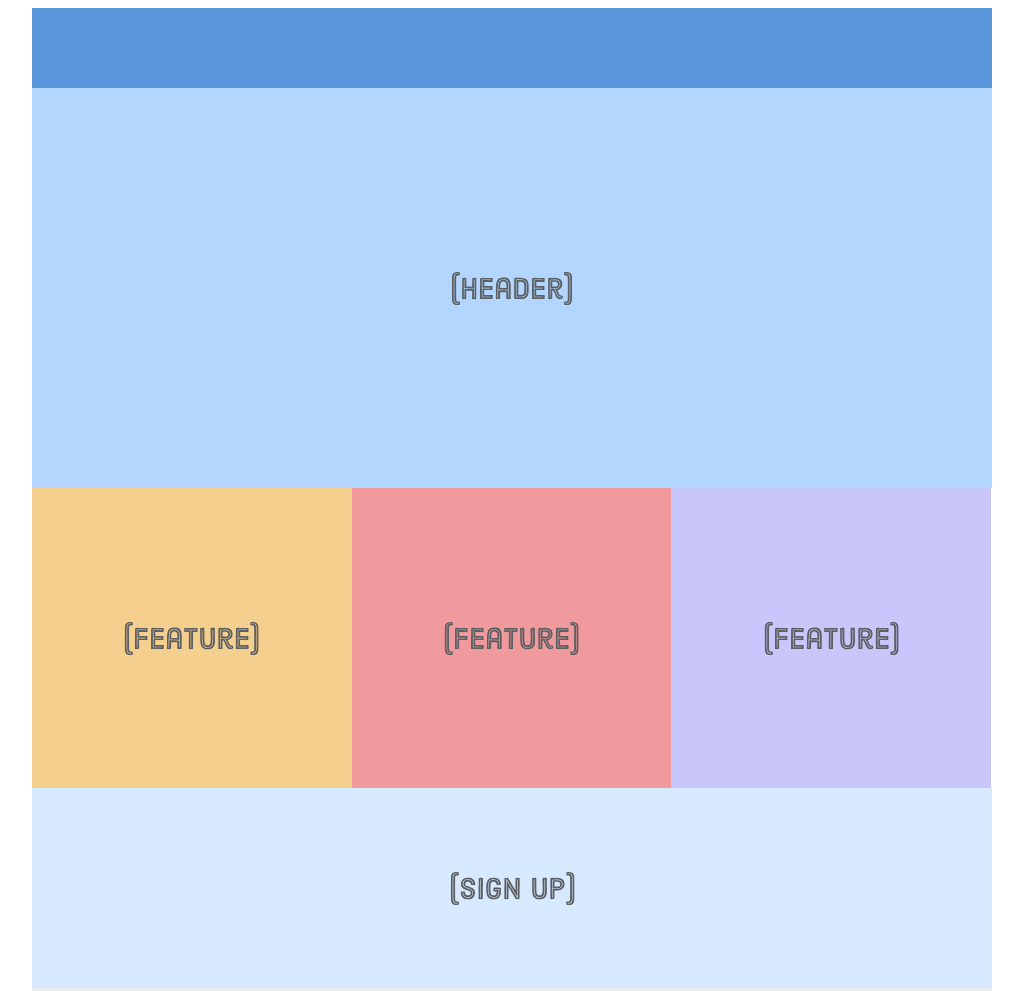
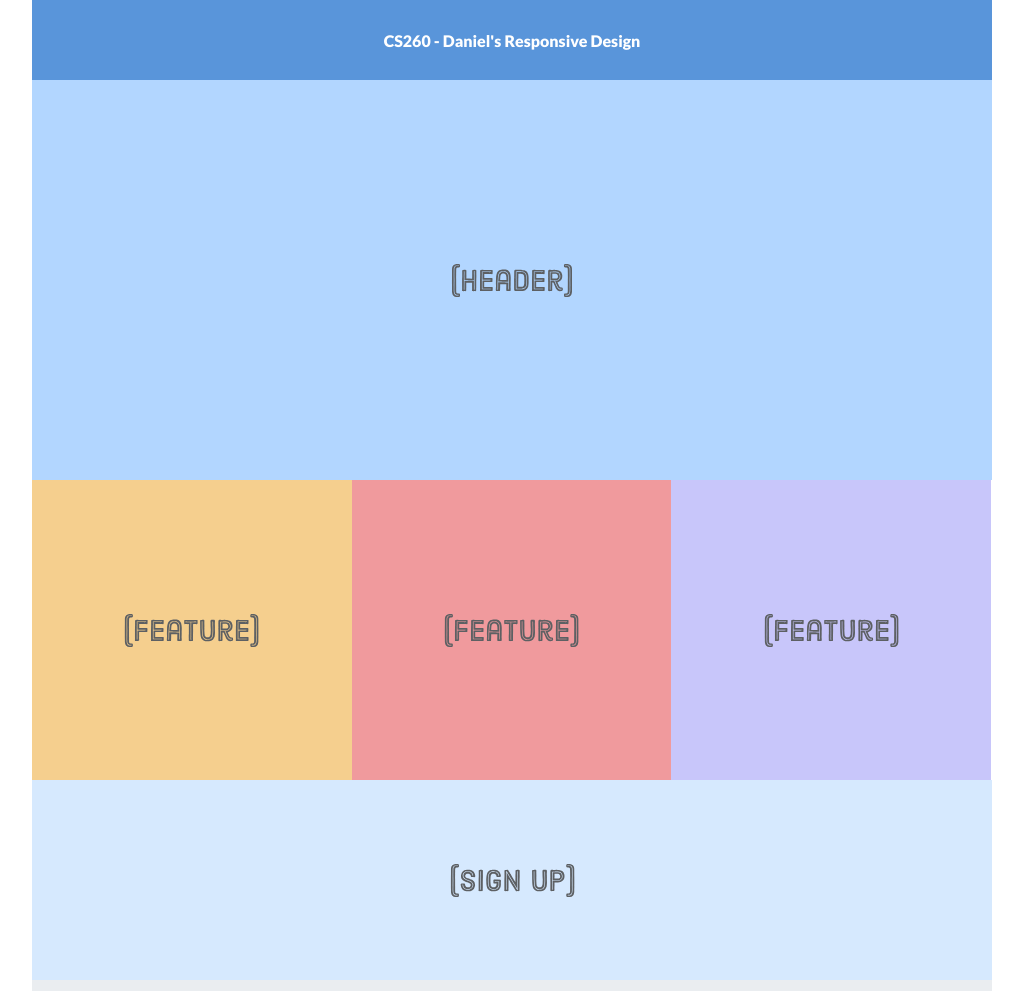
Before and after one commit to danieltong-ii/ResponsiveDesign, a plain HTML site: page index.html in a window 1280 px wide. Shown: the top 991 px of the page, without its empty margins (128-1151 px from the left). Drawn offline with Linux system fonts and the light colour scheme.

Commit message:
added header

```diff
--- a/index.html
+++ b/index.html
@@ -6,10 +6,11 @@
           content='width=device-width, initial-scale=1.0, maximum-scale=1.0' />
     <title>Responsive Design</title>
     <link rel='stylesheet' href='styles.css'/>
+    <link href="https://fonts.googleapis.com/css2?family=Lato:wght@900&display=swap" rel="stylesheet">
   </head>
   <body>
       <div class='page'>
-        <div class='section menu'></div>
+        <div class='section menu'>CS260 - Daniel's Responsive Design</div>
         <div class='section header'>
           <img src='images/header.svg'/>
         </div>
--- a/styles.css
+++ b/styles.css
@@ -1,6 +1,12 @@
+* {
+    margin: 0px;
+    padding: 0px;
+    font-family: 'Lato', sans-serif;
+}
 .page {
   display: flex;
   flex-wrap: wrap;
+  color: white;
 }
 
 .section {
```
